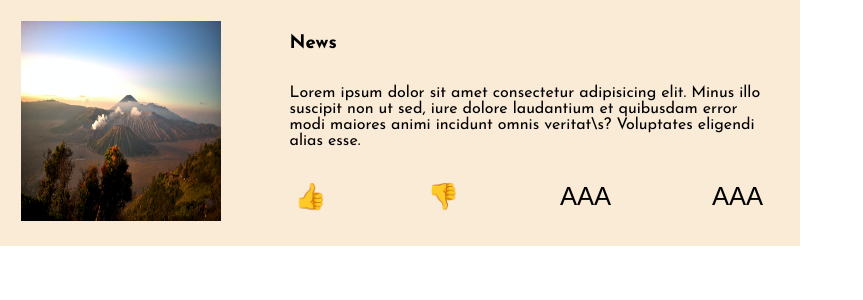
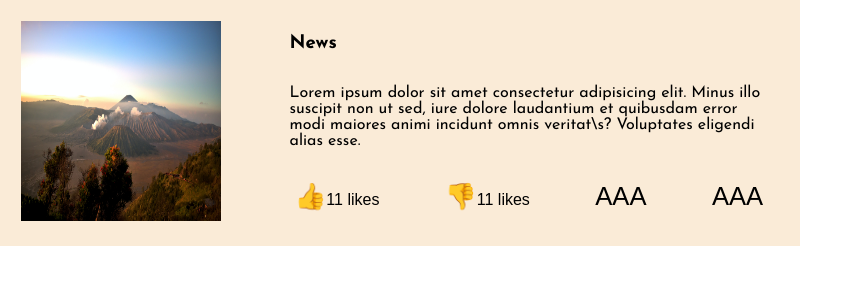
Before and after one commit to esmaelmoh/blog-mern-frontend, a React (Create React App) app: page / in a window 1280 px wide. Shown: the top 300 px of the page, without its empty margins (0-863 px from the left). Built offline with nearby package versions, Linux system fonts and the light colour scheme.

Commit message:
regular commit162

```diff
--- a/src/components/Post/Post.css
+++ b/src/components/Post/Post.css
@@ -33,3 +33,6 @@
     background-color: inherit;
     border: none;
 }
+.content-container ul button span{
+    font-size: 1rem;
+}
--- a/src/components/Post/Post.jsx
+++ b/src/components/Post/Post.jsx
@@ -14,8 +14,8 @@ const Post = () => {
 
 
                 <ul>
-                    <button>👍</button>
-                    <button>👎</button>
+                    <button>👍<span>11 likes</span></button>
+                    <button>👎<span>11 likes</span></button>
                     <button>AAA</button>
                     <button>AAA</button>
                 </ul>
```
Also changed, not shown: 1 other file (tests, documents, lock files or other folders).
